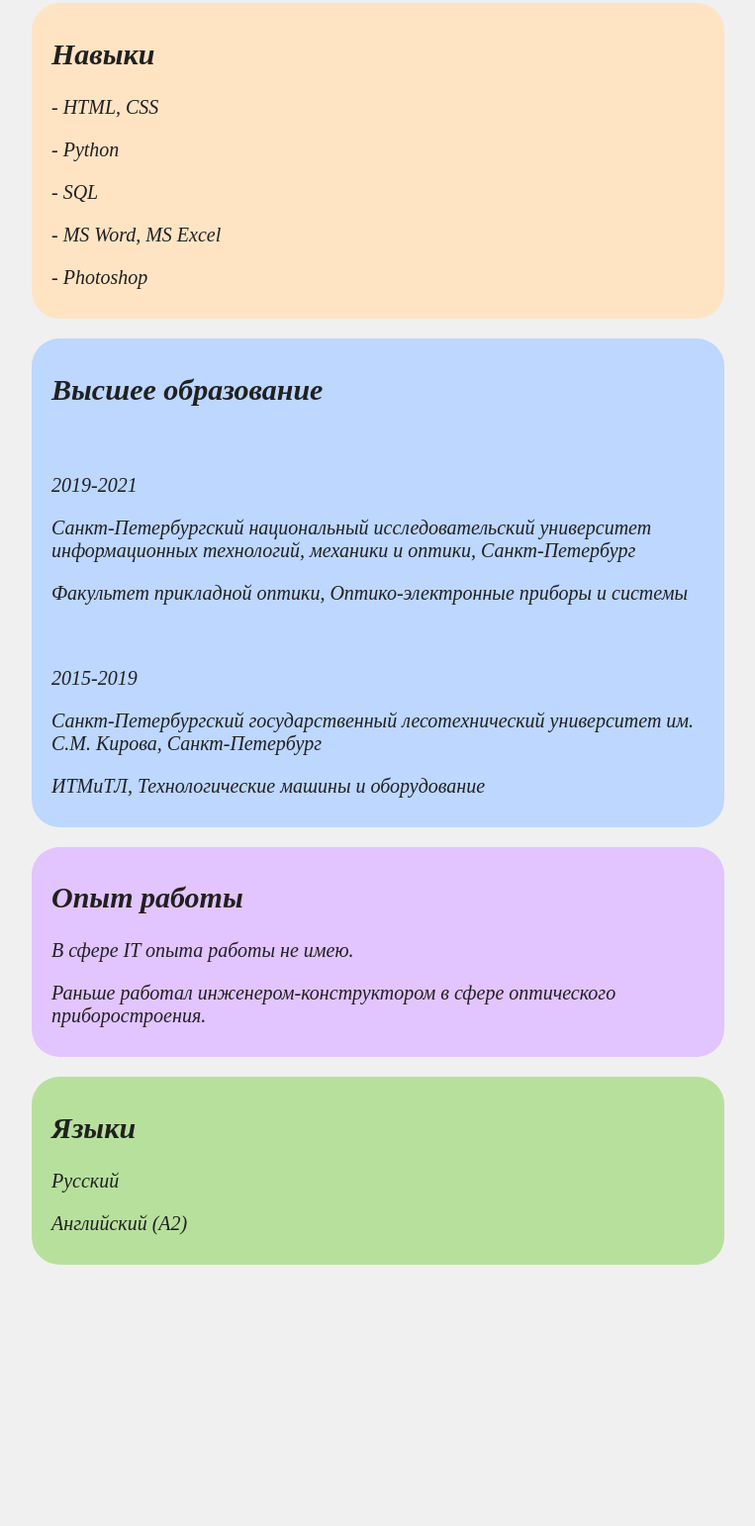
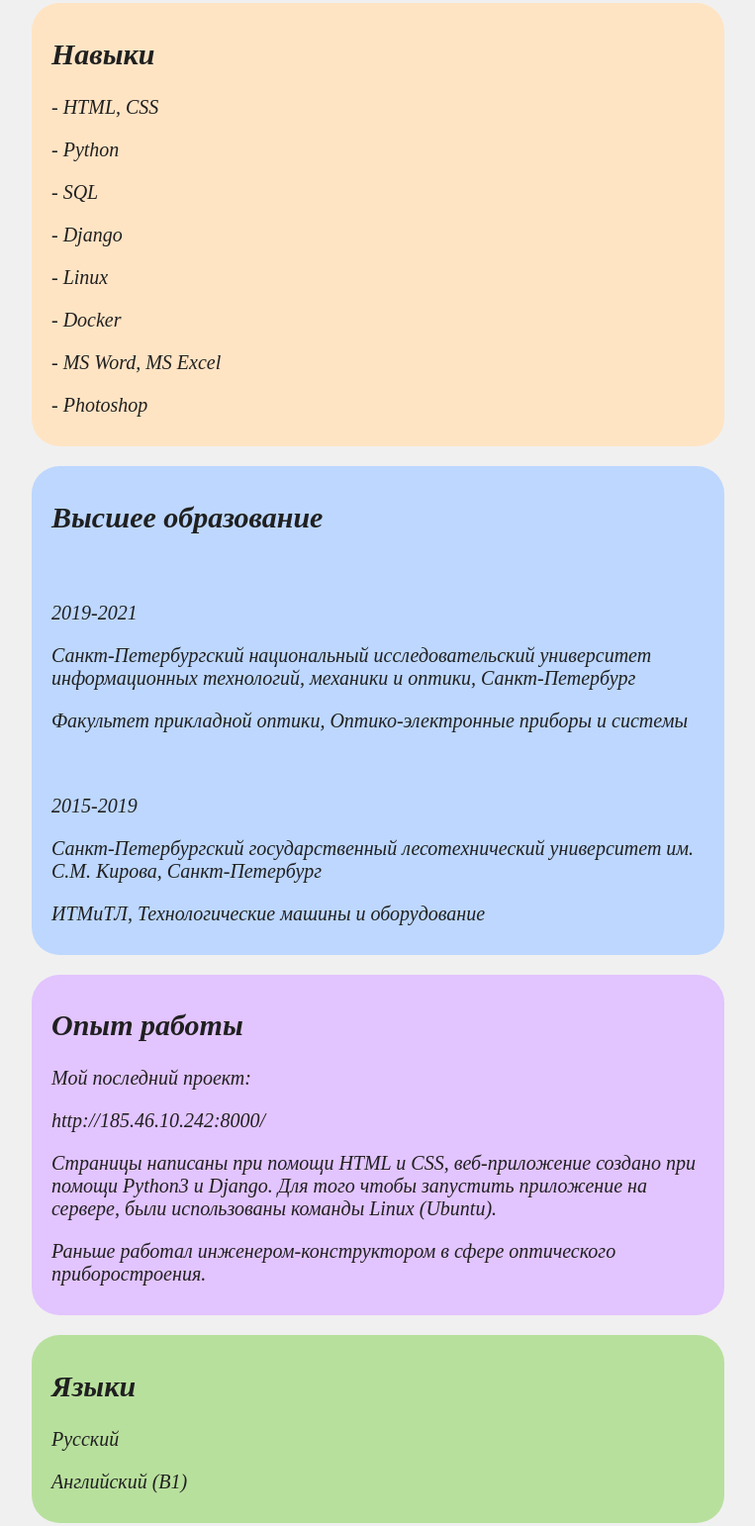
Before and after one commit to DivanImanov/CV-ru, a plain HTML site: page index.html in a window 1280 px wide. Shown: the part 280-1822 px from the top of the page at 99% size, without its empty margins (258-1021 px from the left). Before the commit the page ends 1578 px from the top, so only its background shows below. Drawn offline with Linux system fonts and the light colour scheme.

Commit message:
Update index.html

```diff
--- a/index.html
+++ b/index.html
@@ -36,6 +36,9 @@
         <p>- HTML, CSS</p>
         <p>- Python</p>
         <p>- SQL</p>
+        <p>- Django</p>
+        <p>- Linux</p>
+        <p>- Docker</p>
         <p>- MS Word, MS Excel</p>
         <p>- Photoshop</p>
       </div>
@@ -60,7 +63,9 @@
 
       <div class="card color-red">
         <h2>Опыт работы</h2>
-        <p>В сфере IT опыта работы не имею.</p>
+        <p>Мой последний проект:</p>
+        <p>http://185.46.10.242:8000/</p>
+        <p>Страницы написаны при помощи HTML и CSS, веб-приложение создано при помощи Python3 и Django. Для того чтобы запустить приложение на сервере, были использованы команды Linux (Ubuntu).</p>
         <p>
           Раньше работал инженером-конструктором в сфере оптического
           приборостроения.
@@ -70,7 +75,7 @@
       <div class="card color-green">
         <h2>Языки</h2>
         <p>Русский</p>
-        <p>Английский (А2)</p>
+        <p>Английский (B1)</p>
         <!-- <p>Английский (C4💣💥)</p> -->
       </div>
     </div>
```
